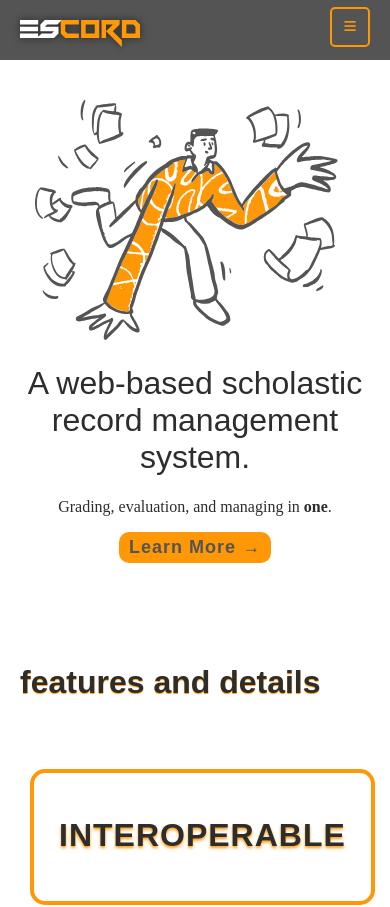
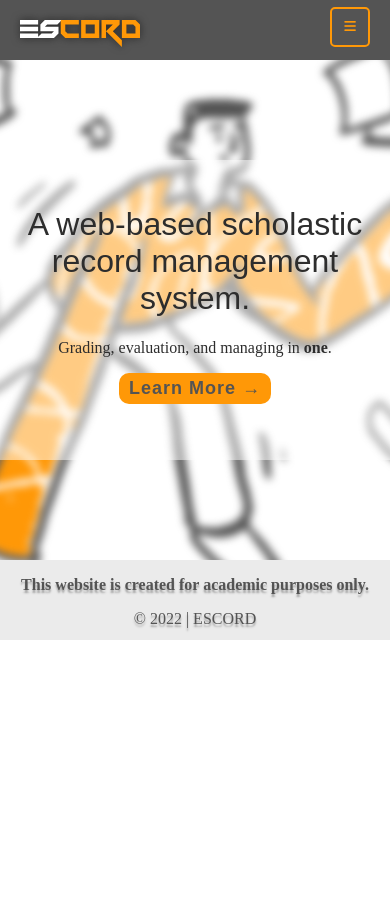
Before and after one commit to trizhaaaaa/escord-vuemd, a Vue app in the folder escord-v1.0/: page / in a window 390 px wide. Shown: the top 907 px of the page. After the commit the page ends 844 px from the top, so only its background shows below. Built offline with nearby package versions, Linux system fonts and the light colour scheme; a web font is replaced by a local one.

Commit message:
responsive landing page (r, wd)

```diff
--- a/escord-v1.0/src/App.vue
+++ b/escord-v1.0/src/App.vue
@@ -7,9 +7,9 @@
     <escord-header />
 
     <escord-landing />
-    <escord-about />
+    <!-- <escord-about />
     <escord-guide />
-    <escord-contact />
+    <escord-contact /> -->
 
     <escord-footer />
   </div>
@@ -79,7 +79,7 @@ div#about,
 div#guide,
 div#contact {
   width: 100%;
-  margin: 40px auto;
+  margin: 0;
   box-sizing: border-box;
 }
 </style>
--- a/escord-v1.0/src/components/About.vue
+++ b/escord-v1.0/src/components/About.vue
@@ -59,6 +59,7 @@
 
 <script>
 export default {
+  name: "About",
   data() {
     return {
       team: [
--- a/escord-v1.0/src/components/Contact.vue
+++ b/escord-v1.0/src/components/Contact.vue
@@ -40,6 +40,7 @@
 
 <script>
 export default {
+  name: "Contact",
   data() {
     return {};
   },
--- a/escord-v1.0/src/components/Footer.vue
+++ b/escord-v1.0/src/components/Footer.vue
@@ -3,7 +3,7 @@
     <p class="disclaimer">
       This website is created for academic purposes only.
     </p>
-    <p class="copyright"> © 2022 | ESCORD </p>
+    <p class="copyright">© 2022 | ESCORD</p>
   </footer>
 </template>
 
@@ -11,15 +11,18 @@
 export default {
   data() {
     return {};
-  }
+  },
 };
 </script>
 
 <style scoped>
 footer {
-  padding: 1px;
-  width: 100vw;
+  position: relative;
+  bottom: 0;
+  left: 0;
+  width: 100%;
   background: #5454541e;
+  height: 80px;
 }
 p {
   color: #545454;
--- a/escord-v1.0/src/components/Guide.vue
+++ b/escord-v1.0/src/components/Guide.vue
@@ -6,6 +6,7 @@
 
 <script>
 export default {
+  name: "Guide",
   data() {
     return {};
   },
--- a/escord-v1.0/src/components/Header.vue
+++ b/escord-v1.0/src/components/Header.vue
@@ -110,7 +110,7 @@ nav {
 /* NAVIGATION BAR - LINKS */
 div.cont-toggleMenu {
   float: right;
-  margin-top: 0.2em;
+  margin: 0.2em -3em 0em 0em;
 }
 ul {
   margin: 0%;
@@ -195,7 +195,7 @@ button.btn-toggleMenu:hover {
     padding-bottom: 1em;
     font-weight: bold;
   }
-  a.hdr-a{
+  a.hdr-a {
     font-size: 2em;
   }
   button#btn-login {
--- a/escord-v1.0/src/components/Landing.vue
+++ b/escord-v1.0/src/components/Landing.vue
@@ -3,16 +3,18 @@
     <div id="landing-img">
       <img src="../assets/landing-img.svg" />
     </div>
+
     <div id="landing-content">
       <h1>A web-based scholastic<br />record management system.</h1>
       <p>Grading, evaluation, and managing in <b>one</b>.</p>
+      <button id="learn-more">Learn More →</button>
     </div>
-    <button id="learn-more">Learn More →</button>
   </div>
 </template>
 
 <script>
 export default {
+  name: "Landing",
   data() {
     return {};
   },
@@ -20,11 +22,10 @@ export default {
 </script>
 
 <style scoped>
-div.home {
-  padding: 30px 5px 10px 5px;
-}
-img {
-  width: 20em;
+div#landing {
+  position: relative;
+  height: 500px;
+  overflow: hidden;
 }
 div#landing-content h1 {
   font-weight: 100;
@@ -46,4 +47,40 @@ button#learn-more:hover {
   border-radius: 10px;
   padding: 5px 10px;
 }
+img {
+  width: 90%;
+  height: auto;
+  transform: translate(-30%, 0%);
+  transition: all 300ms ease;
+}
+div#landing-content {
+  position: absolute;
+  right: 5%;
+  top: 30%;
+}
+@media screen and (max-width: 976px) {
+  div#landing {
+    display: flex;
+    justify-content: center;
+    align-items: center;
+  }
+  div#landing-img {
+    filter: blur(4px);
+  }
+  img {
+    padding-top: 5%;
+    min-width: 800px;
+    transform: translate(0%, 0%);
+    transition: all 300ms ease;
+  }
+  div#landing-content {
+    left: 50%;
+    top: 50%;
+    transform: translate(-50%, -50%);
+    padding: 25px;
+    width: 350px;
+    height: 250px;
+    background-color: #ffffff80;
+  }
+}
 </style>
--- a/escord-v1.0/src/main.js
+++ b/escord-v1.0/src/main.js
@@ -9,10 +9,24 @@ Vue.config.productionTip = false
 
 
 /* eslint-disable no-new */
+
 new Vue({
   el: '#app',
+  Router,
+  components: { App },
+  template: '<App/>'
+})
+$(document).ready(function () {
+  $('button.btn-toggleMenu').click(function () {
+    $('.cont-toggleMenu').toggleClass("collapse");
+  })
+})
+
+
+/* new Vue({
+  el: '#app',
   render: h => h(App)
-})
+}) */
 
 /* header-2 js
 
@@ -23,9 +37,3 @@ new Vue({
 })
 
 */
-
-$(document).ready(function () {
-  $('button.btn-toggleMenu').click(function () {
-    $('.cont-toggleMenu').toggleClass("collapse");
-  })
-})
--- a/escord-v1.0/src/router/index.js
+++ b/escord-v1.0/src/router/index.js
@@ -3,6 +3,8 @@ import Router from 'vue-router'
 
 import Landing from '../components/Landing.vue'
 import About from '../components/About.vue'
+import Guide from '../components/Guide.vue'
+import Contact from '../components/Contact.vue'
 
 Vue.use(Router)
 
@@ -10,6 +12,26 @@ export default new Router({
   routes: [
     {
       path: '/',
+      name: 'Landing',
+      component: Landing
+
+    },
+    {
+      path: '/about',
+      name: 'About',
+      component: About
+
+    },
+    {
+      path: '/guide',
+      name: 'Guide',
+      component: Guide
+
+    },
+    {
+      path: '/contact-us',
+      name: 'Contact',
+      component: Contact
 
     }
   ]
```
